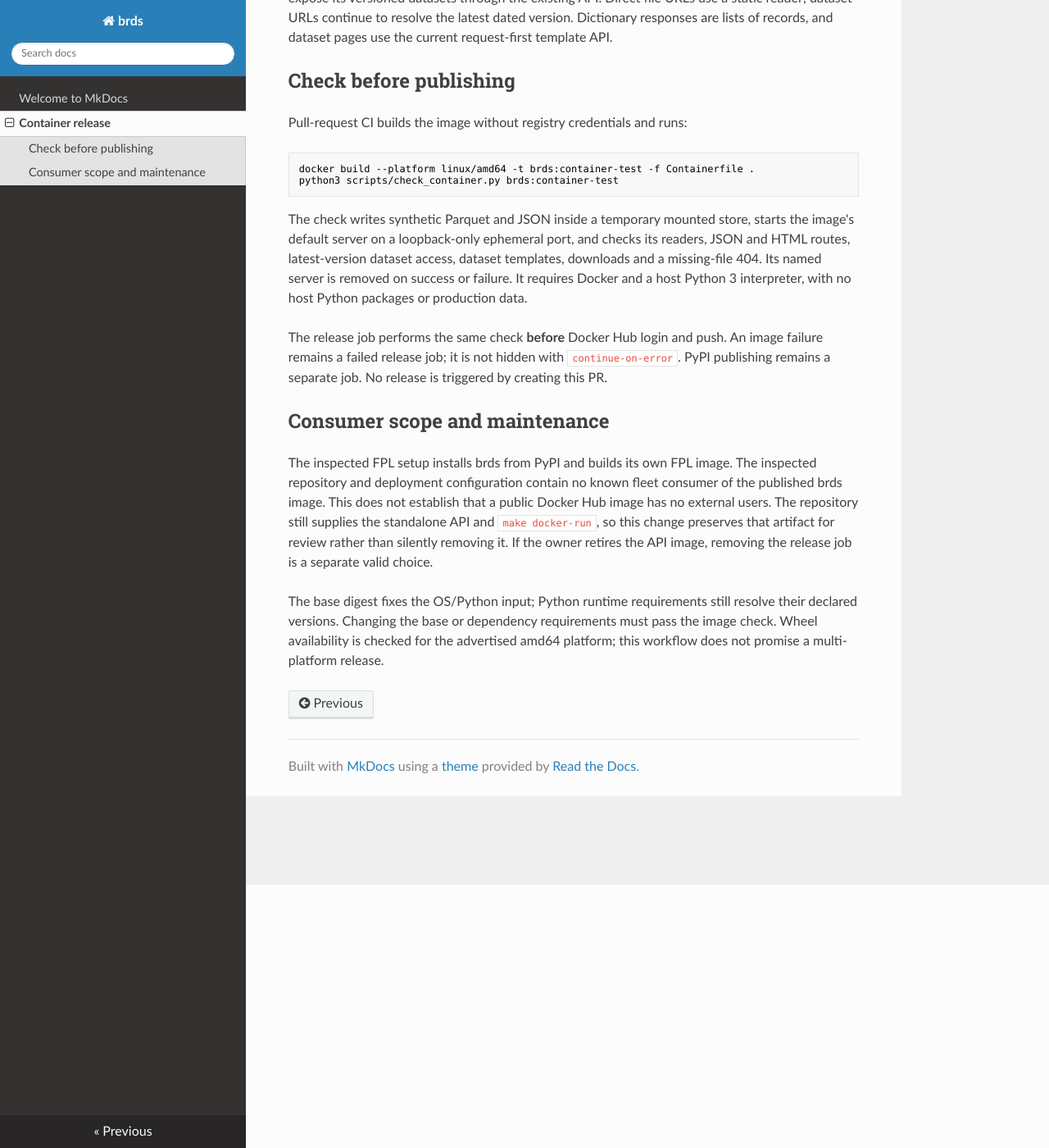
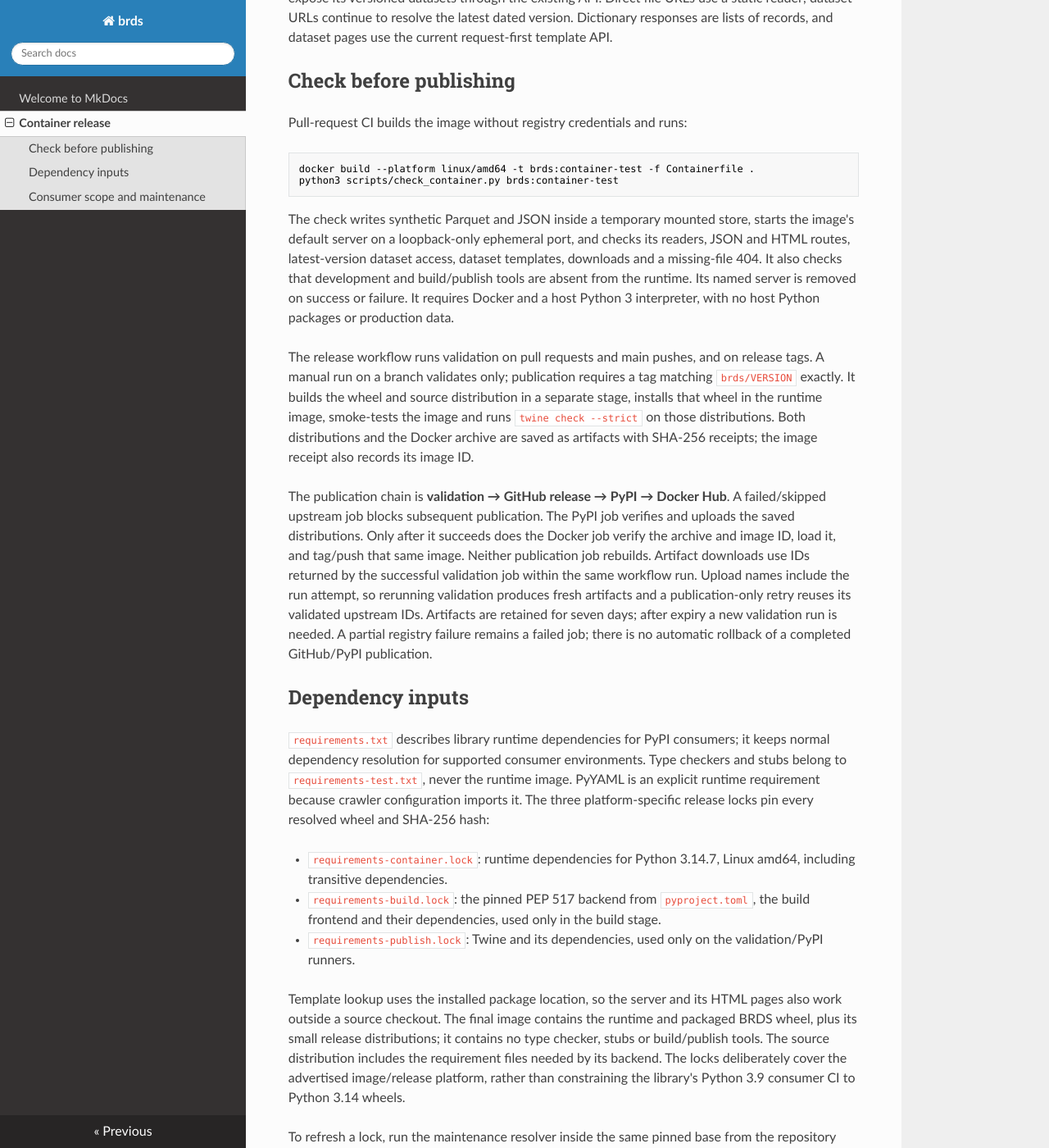
Before and after one commit to brahle/brds, an MkDocs documentation site: the page built from docs/container-release.md, in a window 1280 px wide and 1400 px high, scrolled down 321 px. Shown: the whole window at 82% size. Built offline with MkDocs 1.6.1, drawn with Linux system fonts in a browser that asks for light colours; nearby versions of some CDN libraries; some of the changed text lies outside the part shown.

Commit message:
Publish validated release artifacts with locked container dependencies (#16)

````diff
--- a/docs/container-release.md
+++ b/docs/container-release.md
@@ -24,14 +24,70 @@ python3 scripts/check_container.py brds:container-test
 The check writes synthetic Parquet and JSON inside a temporary mounted store,
 starts the image's default server on a loopback-only ephemeral port, and checks
 its readers, JSON and HTML routes, latest-version dataset access, dataset
-templates, downloads and a missing-file 404. Its named server is removed on
+templates, downloads and a missing-file 404. It also checks that development
+and build/publish tools are absent from the runtime. Its named server is removed on
 success or failure. It requires Docker and a host Python 3 interpreter, with
 no host Python packages or production data.
 
-The release job performs the same check **before** Docker Hub login and push.
-An image failure remains a failed release job; it is not hidden with
-`continue-on-error`. PyPI publishing remains a separate job. No release is
-triggered by creating this PR.
+The release workflow runs validation on pull requests and main pushes, and on
+release tags. A manual run on a branch validates only; publication requires a
+tag matching `brds/VERSION` exactly. It builds the wheel and source distribution
+in a separate stage, installs that wheel in the runtime image, smoke-tests the
+image and runs `twine check --strict` on those distributions. Both distributions
+and the Docker archive are saved as artifacts with SHA-256 receipts; the image
+receipt also records its image ID.
+
+The publication chain is **validation → GitHub release → PyPI → Docker Hub**.
+A failed/skipped upstream job blocks subsequent publication. The PyPI job
+verifies and uploads the saved distributions. Only after it succeeds does the
+Docker job verify the archive and image ID, load it, and tag/push that same
+image. Neither publication job rebuilds. Artifact downloads use IDs returned by the successful validation job within
+the same workflow run. Upload names include the run attempt, so rerunning
+validation produces fresh artifacts and a publication-only retry reuses its
+validated upstream IDs. Artifacts are retained for seven days; after expiry a new
+validation run is needed. A partial registry failure remains a failed job;
+there is no automatic rollback of a completed GitHub/PyPI publication.
+
+## Dependency inputs
+
+`requirements.txt` describes library runtime dependencies for PyPI consumers;
+it keeps normal dependency resolution for supported consumer environments.
+Type checkers and stubs belong to `requirements-test.txt`, never the runtime
+image. PyYAML is an explicit runtime requirement because crawler configuration
+imports it. The three platform-specific release locks pin every resolved wheel
+and SHA-256 hash:
+
+- `requirements-container.lock`: runtime dependencies for Python 3.14.7,
+  Linux amd64, including transitive dependencies.
+- `requirements-build.lock`: the pinned PEP 517 backend from `pyproject.toml`,
+  the build frontend and their dependencies, used only in the build stage.
+- `requirements-publish.lock`: Twine and its dependencies, used only on the
+  validation/PyPI runners.
+
+Template lookup uses the installed package location, so the server and its
+HTML pages also work outside a source checkout. The final image contains the
+runtime and packaged BRDS wheel, plus its small
+release distributions; it contains no type checker, stubs or build/publish tools.
+The source distribution includes the requirement files needed by its backend.
+The locks deliberately cover the advertised image/release platform, rather than
+constraining the library's Python 3.9 consumer CI to Python 3.14 wheels.
+
+To refresh a lock, run the maintenance resolver inside the same pinned base
+from the repository root (change the last argument to `build` or `publish`):
+
+```sh
+docker run --rm --platform linux/amd64 \
+  --mount "type=bind,source=$PWD,target=/src" --workdir /src \
+  python:3.14.7-slim-trixie@sha256:51dafde81dbdb6ebde285137a295cf18a47ca95234fe388a343719cb97305b3d \
+  python scripts/lock_container_dependencies.py container
+```
+
+Review the changed versions/hashes, rebuild the image, run the smoke check and
+validate the distributions before committing refreshed locks. A new Python,
+base platform or backend also requires regenerating the applicable locks.
+Hash-checking and binary-only installation fail closed if a locked wheel is
+missing or differs. These locks fix dependency inputs; they do not promise
+byte-for-byte rebuilds across source timestamps or build-tool metadata.
 
 ## Consumer scope and maintenance
 
@@ -43,7 +99,6 @@ standalone API and `make docker-run`, so this change preserves that artifact
 for review rather than silently removing it. If the owner retires the API
 image, removing the release job is a separate valid choice.
 
-The base digest fixes the OS/Python input; Python runtime requirements still
-resolve their declared versions. Changing the base or dependency requirements
-must pass the image check. Wheel availability is checked for the advertised
-amd64 platform; this workflow does not promise a multi-platform release.
+The base digest fixes the OS/Python input, and the release locks fix Python
+wheel inputs. Changing these inputs must pass the image check. The workflow
+does not promise a multi-platform release.
--- /dev/null
+++ b/pyproject.toml
@@ -0,0 +1,3 @@
+[build-system]
+requires = ["setuptools==80.9.0", "wheel==0.45.1"]
+build-backend = "setuptools.build_meta"
--- a/requirements-test.txt
+++ b/requirements-test.txt
@@ -7,3 +7,6 @@ mypy
 gitchangelog
 mkdocs
 pytest-asyncio
+pandas-stubs
+types-PyYAML
+types-requests
````
Also changed, not shown: requirements.txt (+2 -10 lines), 10 other files.
